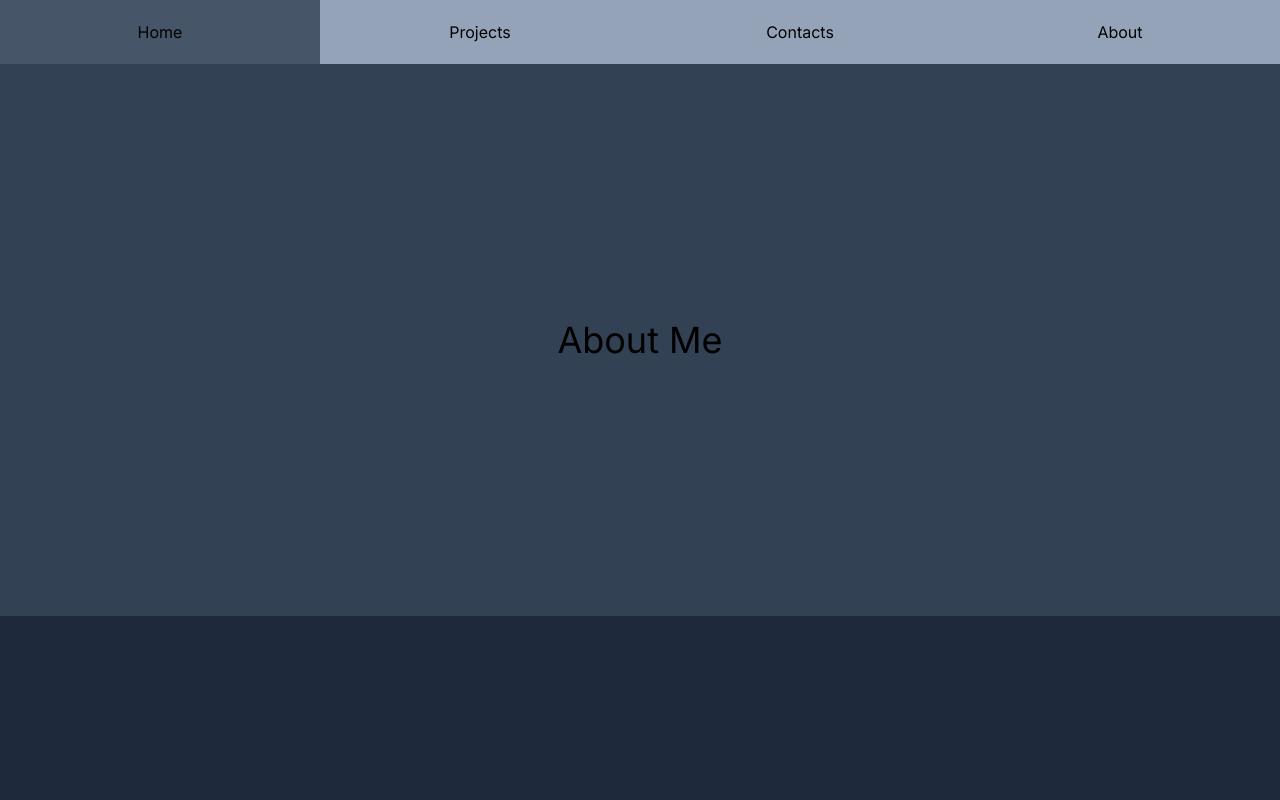
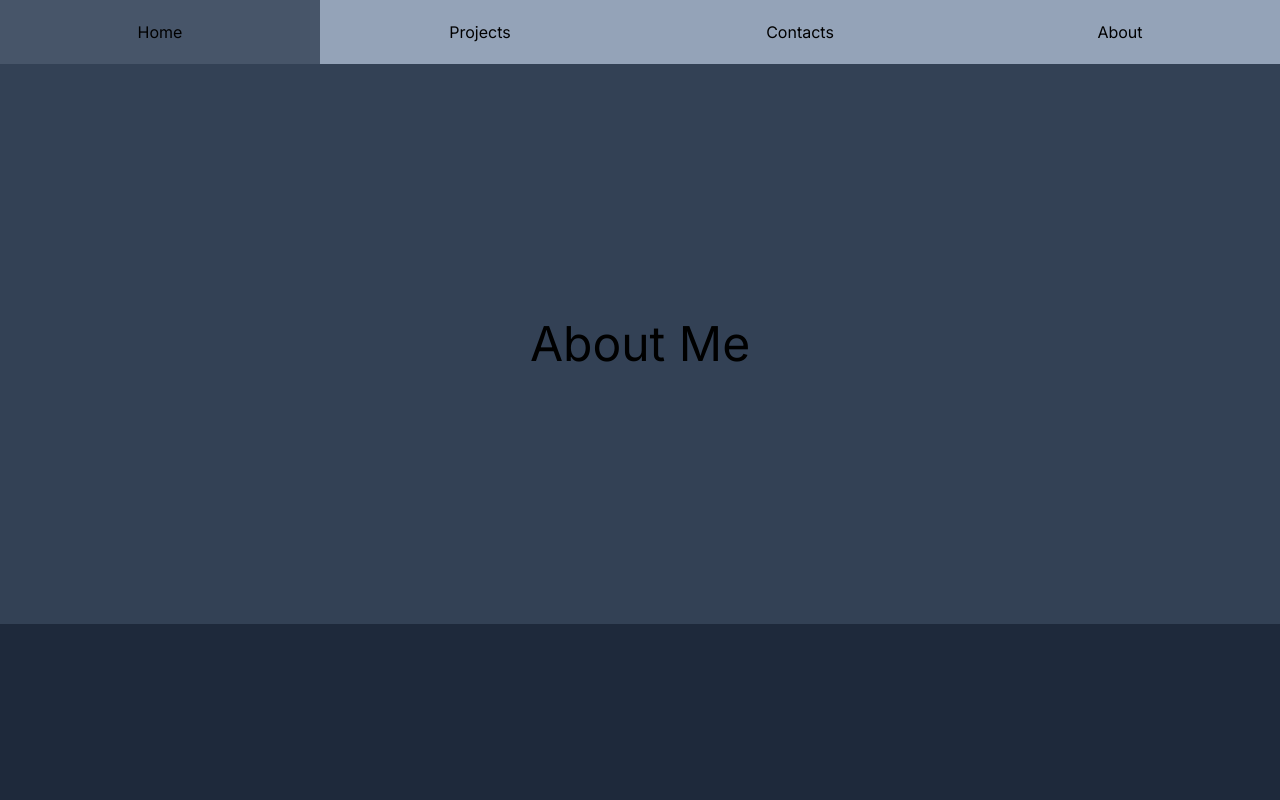
Before and after one commit to Simon7896/personal-website, a Next.js app: page /about in a window 1280 px wide. Shown: the top 800 px of the page. Built offline with nearby package versions, Linux system fonts and the light colour scheme.

Commit message:
Added text animation

```diff
--- a/src/app/components/titleBanner.tsx
+++ b/src/app/components/titleBanner.tsx
@@ -1,3 +1,7 @@
+'use client'
+
+import AnimatedSentence from "./animatedSentence"
+
 type TitleBannerProps = {
     name: string;
     bgcolor: string;
@@ -6,7 +10,7 @@ type TitleBannerProps = {
 const TitleBanner = ({name, bgcolor}: TitleBannerProps) => {
     return (
         <div className={`py-64 w-full flex flex-col justify-center ${bgcolor}`}>
-            <h1 className="text-4xl text-center">{ name }</h1>
+            <AnimatedSentence className="text-5xl text-center" text={ name } />
         </div>
     )
 }
```
